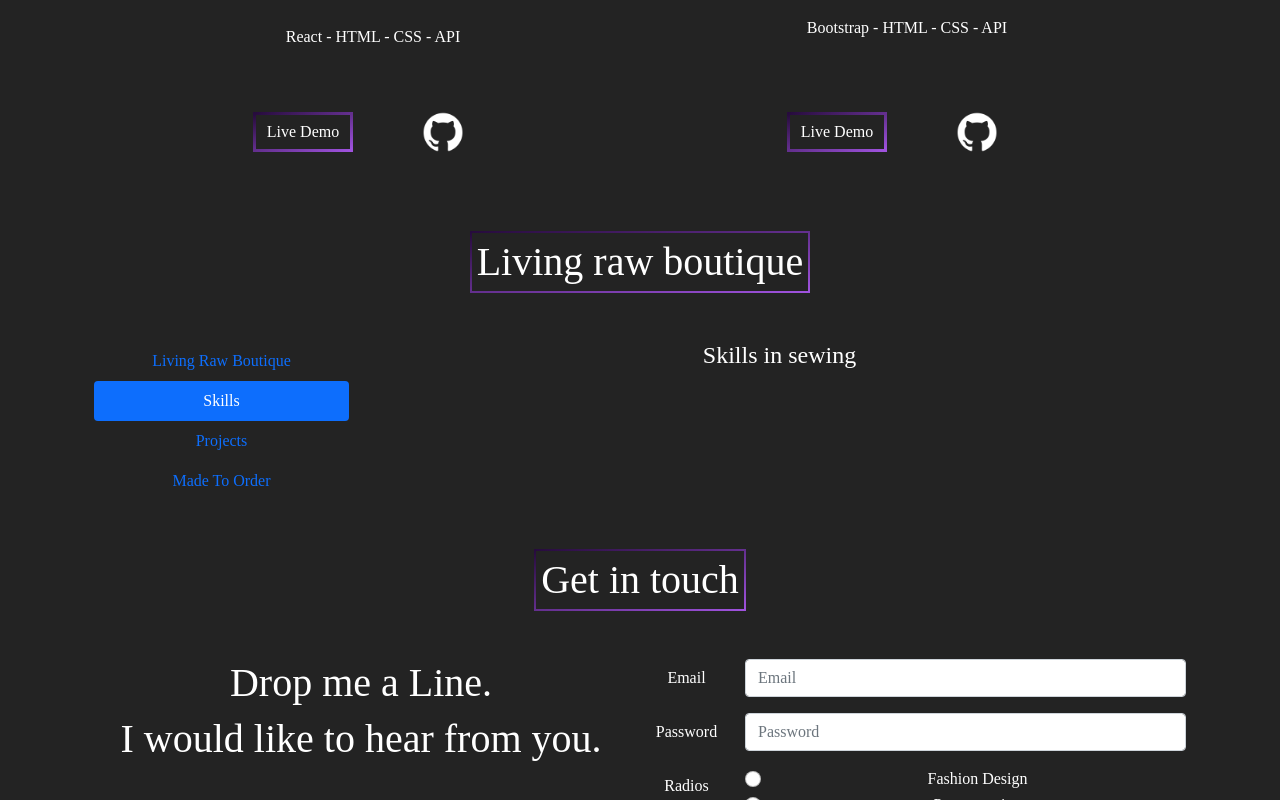
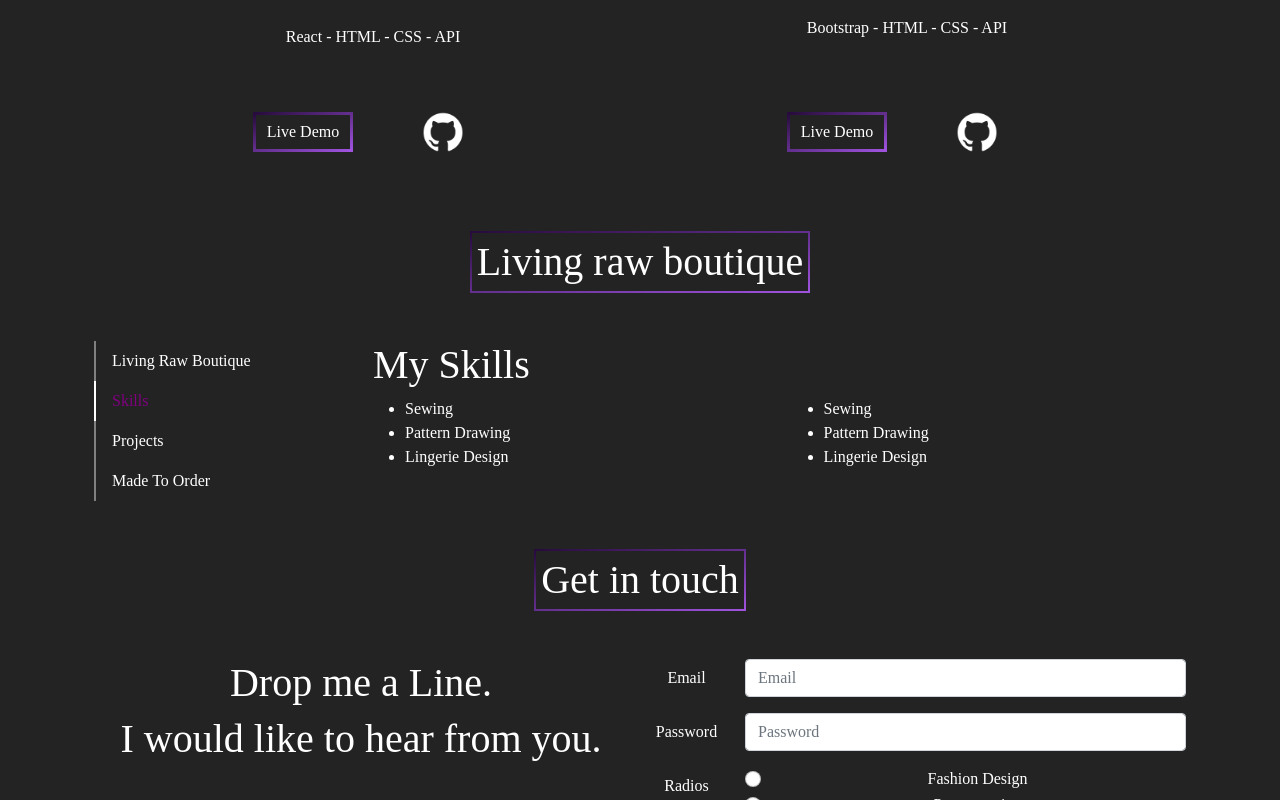
Before and after one commit to KimW1998/portfolio-kwauben, a React (Create React App) app: page / in a window 1280 px wide. Both pictures are taken after a click on the tab "Skills". Shown: the part 3400-4200 px from the top of the page. Built offline with nearby package versions, Linux system fonts and the light colour scheme.

Commit message:
created a working tabs bar in livingrawboutique with the right css

```diff
--- a/src/App.css
+++ b/src/App.css
@@ -129,7 +129,47 @@ top: 677.39px;
   width: 100px;
 }
 
+.LivingRawBoutiqueNavItem{
+  text-align: left;
+  border-radius: 0%;
+}
 
+.LivingRawBoutiqueNavItem .nav-item .nav-link {
+  background-color: transparent ;
+  color: white;
+  border-left: 2px solid grey;
+  border-radius: 0%;
+}
+
+.LivingRawBoutiqueNavItem .nav-item .nav-link.active{
+  border-left: 2px solid white;
+  color: purple ;
+  border-radius: 0%;
+}
+
+
+.LivingRawBoutiqueNavItem :hover{
+  border-left: 2px solid white;
+  border-radius: 0%;
+}
+
+.MySkillsPoints{
+
+  text-align: left;
+}
+
+.text-Livingraw{
+  text-align: left;
+}
+
+.text-Livingraw h5{
+  text-align: left;
+  font-size: 20px;
+}
+
+.text-Livingraw h1{
+  font-size: 40px;
+}
 
 
 .App-footer{
--- a/src/Components/LivingRawInfo.tsx
+++ b/src/Components/LivingRawInfo.tsx
@@ -9,10 +9,10 @@ import TekstSkillsLivingRaw from './TekstSkillsLivingRaw';
 
 function LivingRawTabs() {
   return (
-    <Tab.Container id="left-tabs-example" defaultActiveKey="first">
+    <Tab.Container id="left-tabs-example" defaultActiveKey="first" >
       <Row>
         <Col sm={3}>
-          <Nav variant="pills" className="flex-column">
+          <Nav variant="pills" className="flex-column LivingRawBoutiqueNavItem">
             <Nav.Item>
               <Nav.Link eventKey="first" >
                 Living Raw Boutique
--- a/src/Components/TekstLivingRaw.tsx
+++ b/src/Components/TekstLivingRaw.tsx
@@ -2,8 +2,10 @@
 
 const TekstLivingRaw = () => {
     return (
-<div className="test-tekst">
-    <h4>Tekst for living raw boutique</h4>
+<div className="test-tekst text-Livingraw">
+    <h1>Living Raw Boutique</h1>
+    <h5>My lingerie is created especially for you.</h5>
+    <h5>You give us you're sizes and we will create a lingerie pieces for you that will make you feel good.</h5>
 
 </div>
     );
--- a/src/Components/TekstMadeToOrderLivingRaw.tsx
+++ b/src/Components/TekstMadeToOrderLivingRaw.tsx
@@ -2,8 +2,9 @@
 
 const TekstMadeToOrderLivingRaw = () => {
     return (
-<div className="test-tekst">
-    <h4>Do you want something made to order?</h4>
+<div className="test-tekst text-Livingraw">
+<h1>Made to order</h1>
+    <h5>Do you want something made to order?</h5>
 
 </div>
     );
--- a/src/Components/TekstProjectsLivingRaw.tsx
+++ b/src/Components/TekstProjectsLivingRaw.tsx
@@ -2,8 +2,12 @@
 
 const TekstProjectsLivingRaw = () => {
     return (
-<div className="test-tekst">
-    <h4>My projects</h4>
+<div className="test-tekst text-Livingraw">
+<h1>My Projects</h1>
+    <h5>I am a graduated fasion designer from the Netherlands.</h5>
+    <h5>
+I graduated about 4 years ago and had some amazing oppertunities.</h5>
+<h5>Take a look at my work!</h5>
 
 </div>
     );
--- a/src/Components/TekstSkillsLivingRaw.tsx
+++ b/src/Components/TekstSkillsLivingRaw.tsx
@@ -1,10 +1,26 @@
+import { Col, Row } from "react-bootstrap";
 
 
 const TekstSkillsLivingRaw = () => {
     return (
-<div className="test-tekst">
-    <h4>Skills in sewing</h4>
-
+<div className="test-tekst text-Livingraw">
+<h1 className="mb-10">My Skills</h1>
+<Row >
+    <Col>
+    <ul className="MySkillsPoints">
+        <li> Sewing</li>
+        <li>Pattern Drawing</li>
+        <li> Lingerie Design</li>
+    </ul>
+</Col>
+<Col>
+    <ul className="MySkillsPoints">
+        <li> Sewing</li>
+        <li>Pattern Drawing</li>
+        <li> Lingerie Design</li>
+    </ul>
+</Col>
+</Row>
 </div>
     );
 }
```
